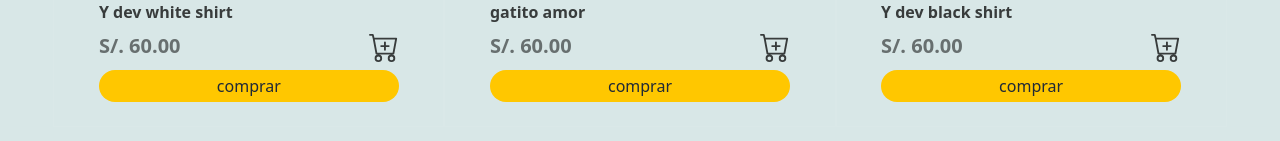
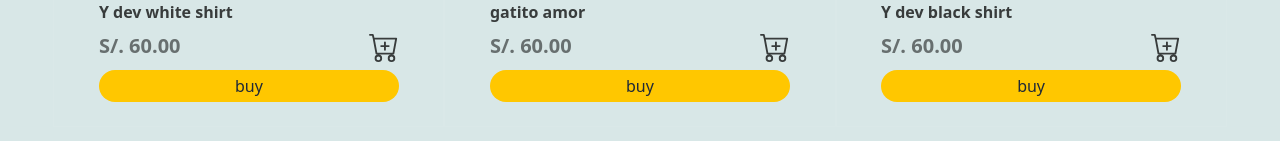
Before and after one commit to yeffreydev/portfolio, a Next.js app: page / in a window 1280 px wide. Shown: the part 393-534 px from the top of the page. Built offline with nearby package versions, Linux system fonts and the light colour scheme.

Commit message:
change commprar x buy

```diff
--- a/src/app/ProductItem.tsx
+++ b/src/app/ProductItem.tsx
@@ -27,7 +27,7 @@ function ProductItem({ src, name, price, id }: { src: string; name: string; pric
             href={`https://api.whatsapp.com/send?phone=51921862850&text=me%20gusta%20el%20item%20%22${name}%22😍%20y%20quiero%20comprarlo%20@yeffreydev`}
             className="bg-[#FFC700] text-gray-800 text-center  py-1 w-full mx-auto rounded-[20px] hover:bg-opacity-75 hover:scale-105"
           >
-            comprar
+            buy
           </a>
         </div>
       </div>
```
